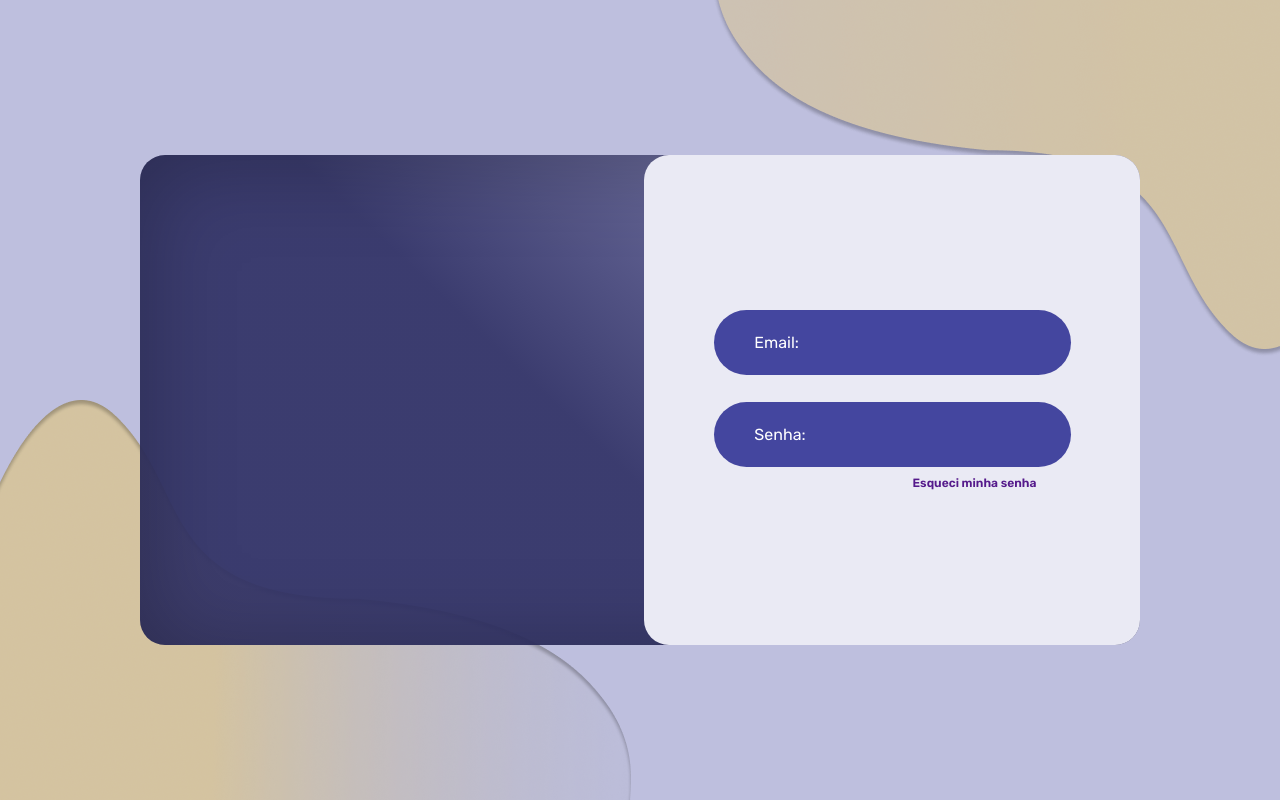
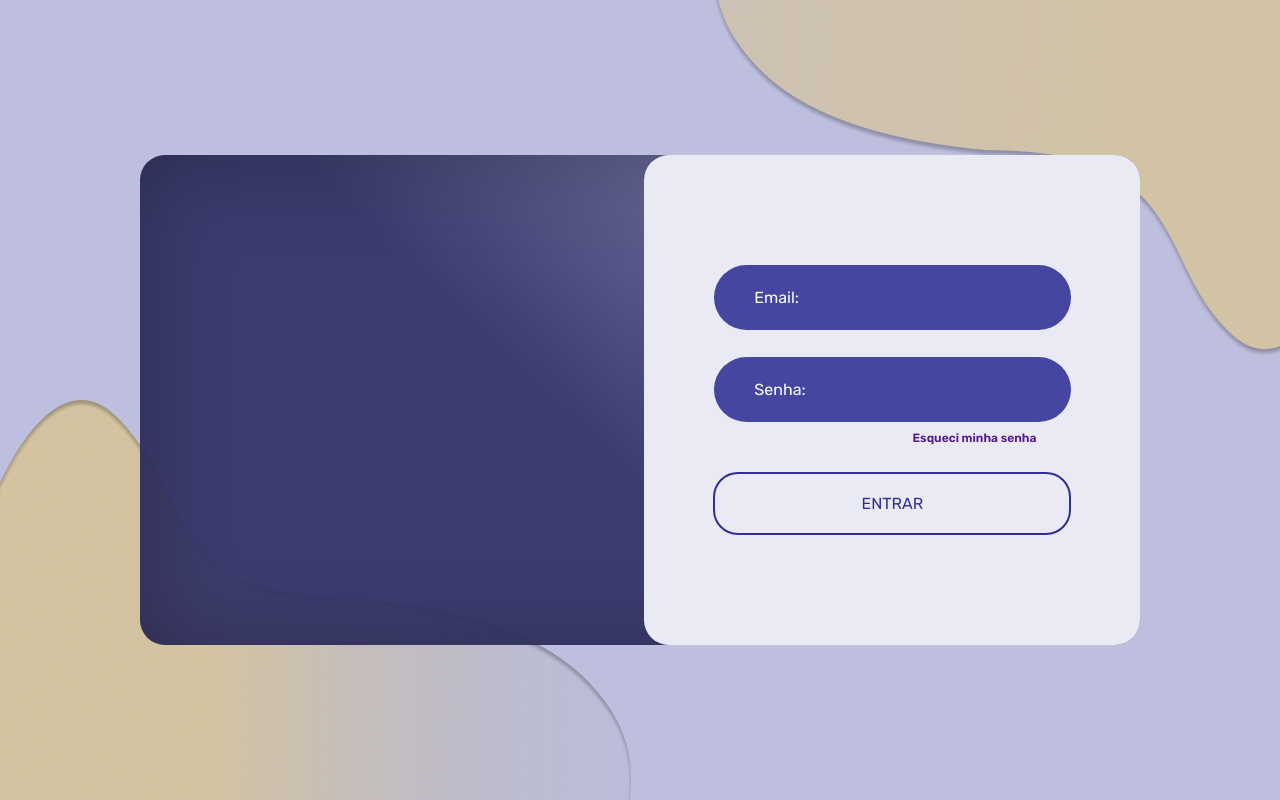
Before and after one commit to enzoleao/ciap-front-end-project, a Next.js app: page / in a window 1280 px wide. Built offline with nearby package versions, Linux system fonts and the light colour scheme.

Commit message:
add button login

```diff
--- a/src/pages/login/Login.module.scss
+++ b/src/pages/login/Login.module.scss
@@ -94,7 +94,30 @@
             @media (max-width: 800px) {
                 height: 44px;
             }
+        }
+        .buttonContainer{
+            width: 100%;
+            display: flex;
+            justify-content: center;
+            .buttonLogin {
+                background:#EAEAF4;
+                border: none;
+                width: 63.76%;
+                max-width: 357px;
+                min-width: 358px;
+                height: 63px;
+                border-radius: 33px;
+                color: #2E3094;
+                border-radius: 25px;
+                font-family: 'Rubik',sans-serif;
+                font-style: normal;
+                font-weight: 500;
+                font-size: 16px;
+                border: 2px solid #2E3094;
+
+
             }
+        }
         }
         @media(max-width:800px){
             .rightBox {
--- a/src/pages/login/index.tsx
+++ b/src/pages/login/index.tsx
@@ -43,6 +43,9 @@ export default function Login() {
                 </a>
               </div>
             </div>
+            <div className={styles.buttonContainer}>
+              <button className={styles.buttonLogin}>ENTRAR</button>
+            </div>
           </div>
         </div>
         <div className={styles.bottomContainerImages}>
```
